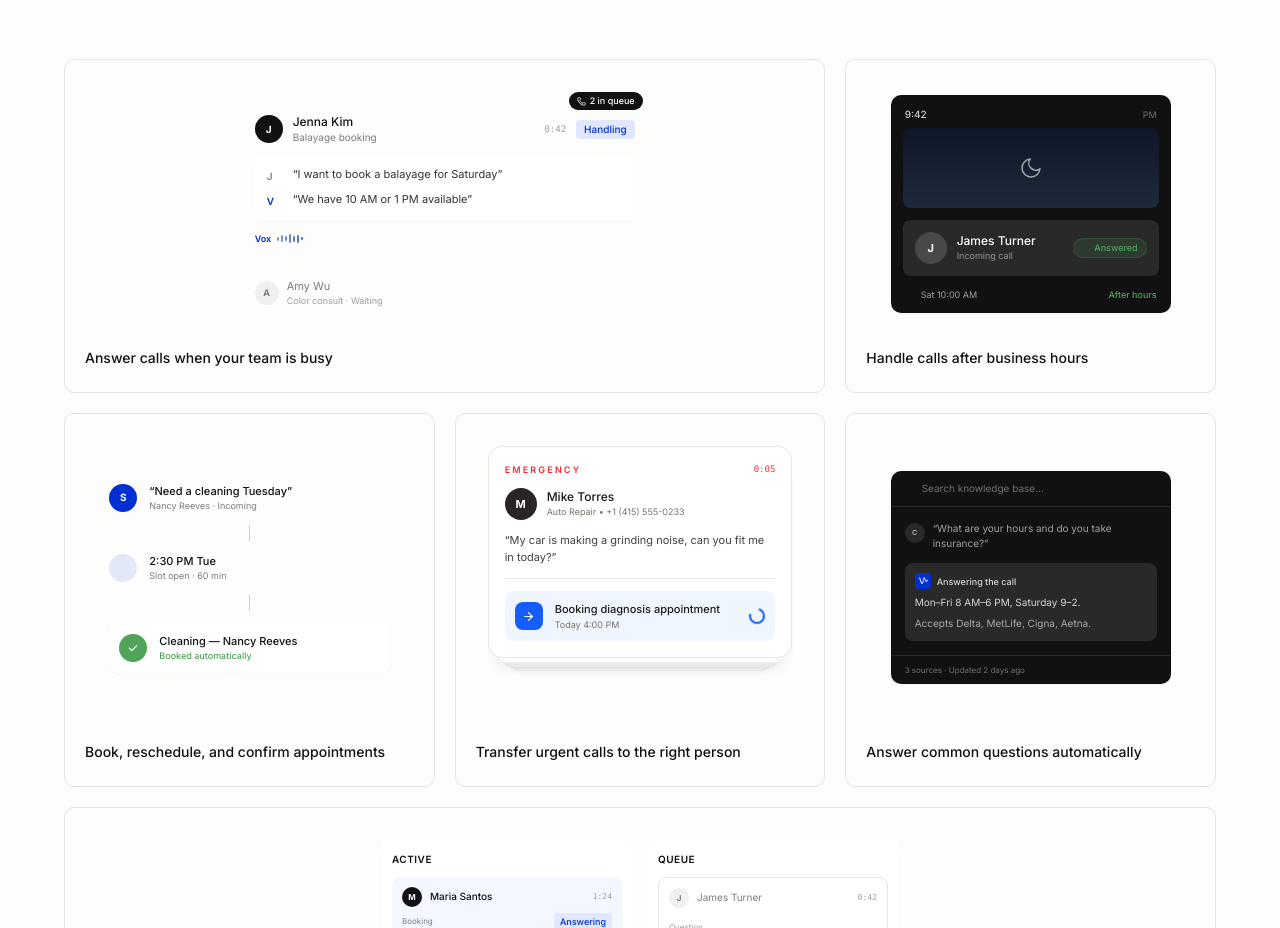
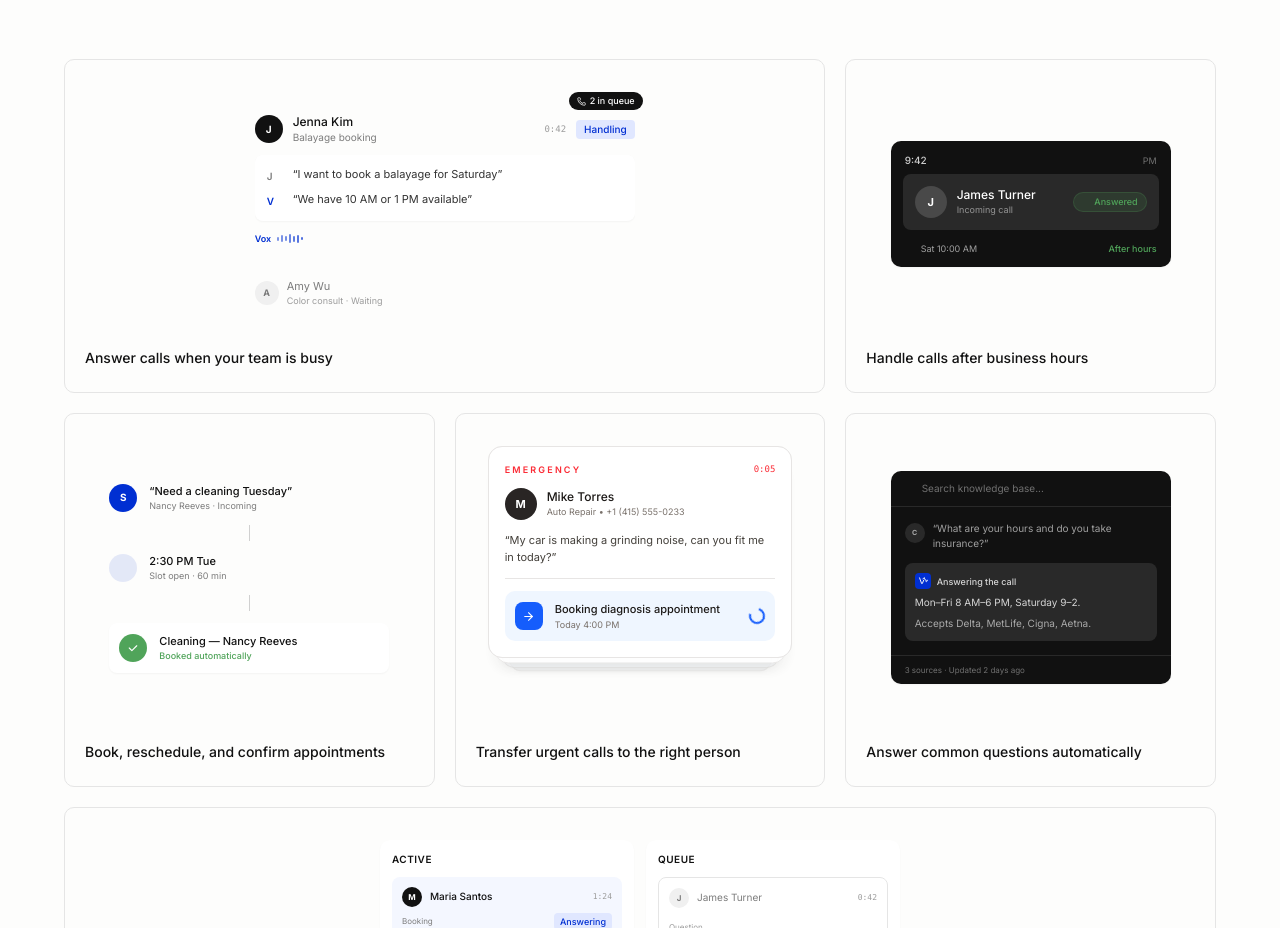
Before and after one commit to GreyyDaze/vixel-front, a Next.js app: page / in a window 1280 px wide. Shown: the part 2600-3528 px from the top of the page. Built offline with nearby package versions, Linux system fonts and the light colour scheme.

Commit message:
remove night sky image from AfterHours panel

```diff
--- a/src/components/RealSituations.tsx
+++ b/src/components/RealSituations.tsx
@@ -305,17 +305,6 @@ function AfterHoursPanel() {
         <div className="flex items-center justify-between px-3.5 pt-3 pb-1.5">
           <span className="text-[10px] font-medium text-white/80">9:42</span>
           <span className="text-[9px] text-white/40">PM</span>
-        </div>
-
-        {/* Night sky */}
-        <div className="mx-3 h-20 rounded-md mb-3 flex items-center justify-center relative overflow-hidden"
-          style={{
-            background: "linear-gradient(180deg, #0F172A 0%, #1E293B 100%)",
-          }}
-        >
-          <svg width="24" height="24" viewBox="0 0 24 24" fill="none" style={{ opacity: 0.6 }}>
-            <path d="M21 12.79A9 9 0 1 1 11.21 3a7 7 0 0 0 9.79 9.79z" stroke="white" strokeWidth="1.5" strokeLinecap="round" strokeLinejoin="round"/>
-          </svg>
         </div>
 
         {/* Notification card */}
```
